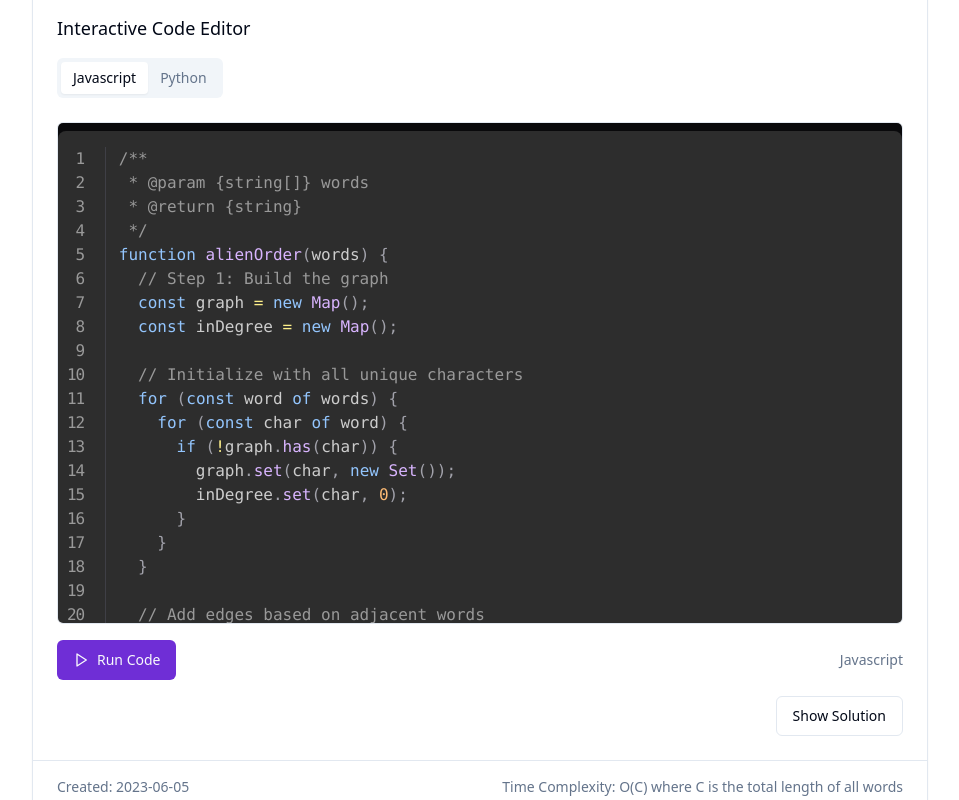
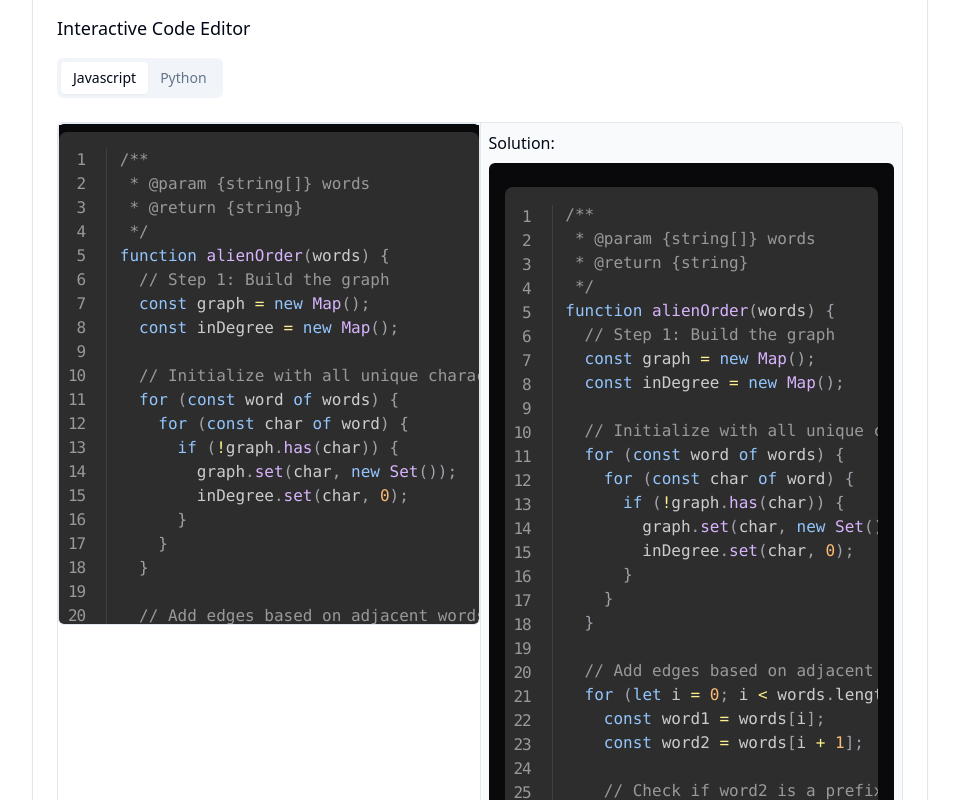
Before and after one commit to Mrbrianojee/code-canvas-udl-quest, a React (Vite) app: page /challenge/alien-dictionary in a window 1280 px wide. Shown: the part 1400-2200 px from the top of the page, without its empty margins (160-1119 px from the left). Built offline with nearby package versions, Linux system fonts and the light colour scheme.

Commit message:
feat: Separate solution code panel
Refactor the ExecutableCodeEditor component to display the solution code in a separate panel.

```diff
--- a/src/components/ExecutableCodeEditor.tsx
+++ b/src/components/ExecutableCodeEditor.tsx
@@ -9,6 +9,7 @@ import { usePyodide } from "@/hooks/usePyodide";
 import CodeEditorPane from "./CodeEditorPane";
 import SolutionDisplay from "./SolutionDisplay";
 import CodeOutputDisplay from "./CodeOutputDisplay";
+import { ResizablePanelGroup, ResizablePanel, ResizableHandle } from "@/components/ui/resizable";
 
 // Import Prism CSS
 import "prismjs/themes/prism-tomorrow.css";
@@ -120,6 +121,13 @@ const ExecutableCodeEditor = ({
 
   return (
     <div className="space-y-4 mt-4">
+      {showSolution ? (
+        <ResizablePanelGroup
+          direction="horizontal"
+          className="min-h-[200px] border rounded-md overflow-hidden"
+        >
+          <ResizablePanel defaultSize={50} minSize={30}>
+            <div className="h-full">
               <CodeEditorPane
                 code={code}
                 language={language}
@@ -127,6 +135,28 @@ const ExecutableCodeEditor = ({
                 handleCodeChange={handleCodeChange}
                 handleKeyDown={handleKeyDown}
               />
+            </div>
+          </ResizablePanel>
+          <ResizableHandle withHandle />
+          <ResizablePanel defaultSize={50} minSize={30}>
+            <div className="h-full p-2 bg-slate-50 dark:bg-slate-900">
+              <SolutionDisplay
+                initialCode={initialCode}
+                language={language}
+                getPrismLanguage={getPrismLanguage}
+              />
+            </div>
+          </ResizablePanel>
+        </ResizablePanelGroup>
+      ) : (
+        <CodeEditorPane
+          code={code}
+          language={language}
+          getPrismLanguage={getPrismLanguage}
+          handleCodeChange={handleCodeChange}
+          handleKeyDown={handleKeyDown}
+        />
+      )}
 
       <div className="flex justify-between items-center">
         <div className="flex gap-2">
@@ -156,14 +186,6 @@ const ExecutableCodeEditor = ({
         </span>
       </div>
 
-      {showSolution && (
-        <SolutionDisplay
-          initialCode={initialCode}
-          language={language}
-          getPrismLanguage={getPrismLanguage}
-        />
-      )}
-
       <CodeOutputDisplay output={output} />
     </div>
   );
--- a/src/components/SolutionDisplay.tsx
+++ b/src/components/SolutionDisplay.tsx
@@ -25,9 +25,9 @@ const SolutionDisplay: React.FC<SolutionDisplayProps> = ({
   }, [initialCode, language]);
 
   return (
-    <div className="mt-4">
+    <div className="h-full">
       <h4 className="text-md font-medium mb-2">Solution:</h4>
-      <div className="bg-zinc-950 text-zinc-100 p-4 rounded-md overflow-auto max-h-96">
+      <div className="bg-zinc-950 text-zinc-100 p-4 rounded-md overflow-auto h-[calc(100%-40px)]">
         <pre className="line-numbers m-0">
           <code
             ref={codeRef}
@@ -37,9 +37,6 @@ const SolutionDisplay: React.FC<SolutionDisplayProps> = ({
           </code>
         </pre>
       </div>
-      <p className="mt-2 text-sm text-muted-foreground">
-        Compare your solution with the provided one. Remember, there can be multiple valid approaches to solve a problem.
-      </p>
     </div>
   );
 };
--- a/src/components/challenge/CodeSection.tsx
+++ b/src/components/challenge/CodeSection.tsx
@@ -11,7 +11,7 @@ interface CodeSectionProps {
 }
 
 const CodeSection = ({ solutions }: CodeSectionProps) => {
-  const [showSolution, setShowSolution] = useState(false);
+  const [showSolution, setShowSolution] = useState(true); // Show solution by default
   const [language, setLanguage] = useState<string>("javascript");
   const availableLanguages = Object.keys(solutions);
 
```
Lines whose indentation alone changed are shown as unchanged.
